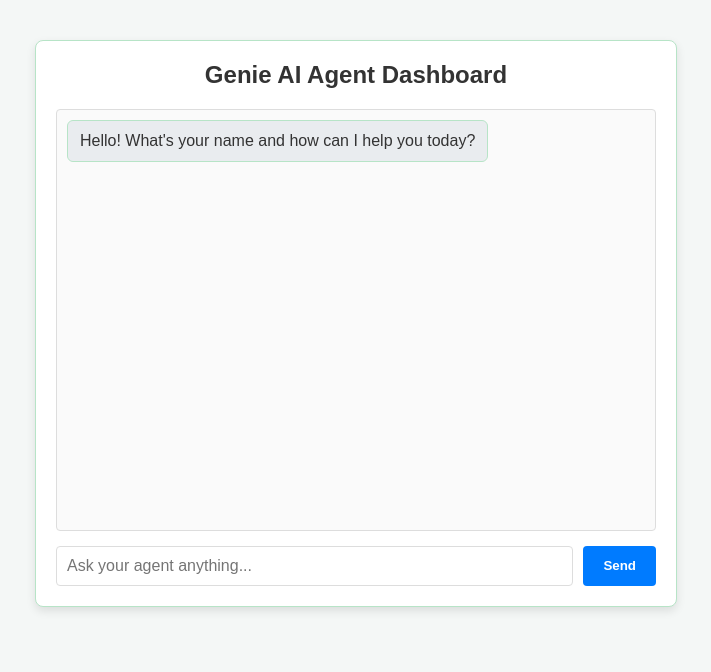
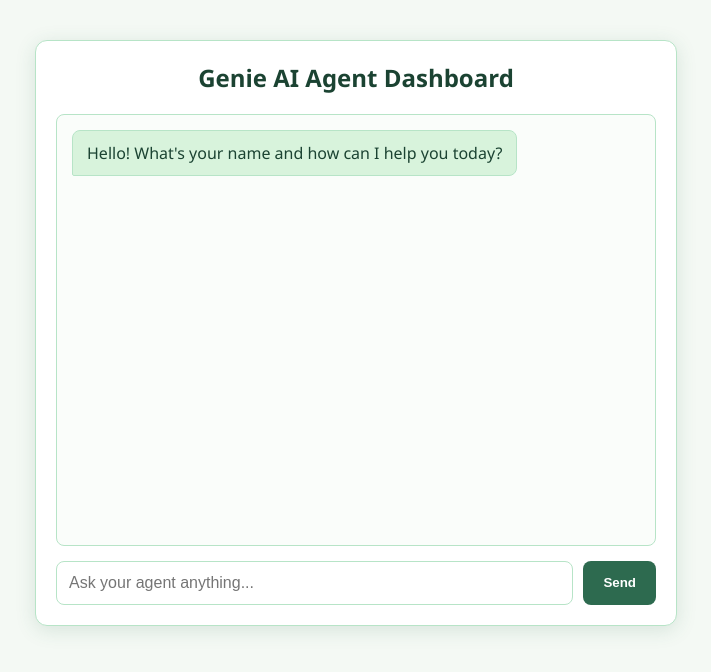
Before and after one commit to desmondeverett/GenAIAgent, a Flask app: template templates/index.html in a window 1280 px wide. Shown: the top 672 px of the page, without its empty margins (284-995 px from the left). Run offline with Flask 3, Linux system fonts and the light colour scheme; the template is opened without the code that fills it, so the values that code supplies are empty.

Commit message:
Refactor index.html: remove embedded styles and restore linked stylesheet for improved maintainability

```diff
--- a/templates/index.html
+++ b/templates/index.html
@@ -1,23 +1,11 @@
 <!DOCTYPE html>
 <html lang="en">
 <head>
-    <link rel="stylesheet" href="{{ url_for('static', filename='style.css') }}">
     <meta charset="UTF-8">
     <meta name="viewport" content="width=device-width, initial-scale=1.0">
     <title>GenAI Agent Workspace</title>
-    <style>
-        body { font-family: Arial, sans-serif; background-color: #f4f7f6; margin: 0; padding: 40px; display: flex; justify-content: center; }
-        .chat-container { width: 100%; max-width: 600px; background: white; padding: 20px; border-radius: 8px; box-shadow: 0 4px 10px rgba(0,0,0,0.1); }
-        h2 { margin-top: 0; color: #333; text-align: center; }
-        .chat-box { height: 400px; border: 1px solid #ddd; border-radius: 4px; padding: 10px; overflow-y: scroll; margin-bottom: 15px; background: #fafafa; }
-        .message { margin-bottom: 10px; padding: 8px 12px; border-radius: 6px; max-width: 80%; }
-        .user-message { background: #007bff; color: white; margin-left: auto; text-align: right; }
-        .agent-message { background: #e9ecef; color: #333; margin-right: auto; }
-        .input-group { display: flex; gap: 10px; }
-        input[type="text"] { flex: 1; padding: 10px; border: 1px solid #ddd; border-radius: 4px; outline: none; }
-        button { padding: 10px 20px; background: #007bff; color: white; border: none; border-radius: 4px; cursor: pointer; }
-        button:hover { background: #0056b3; }
-    </style>
+    <!-- Linked dedicated green stylesheet -->
+    <link rel="stylesheet" href="{{ url_for('static', filename='style.css') }}">
 </head>
 <body>
 
```
